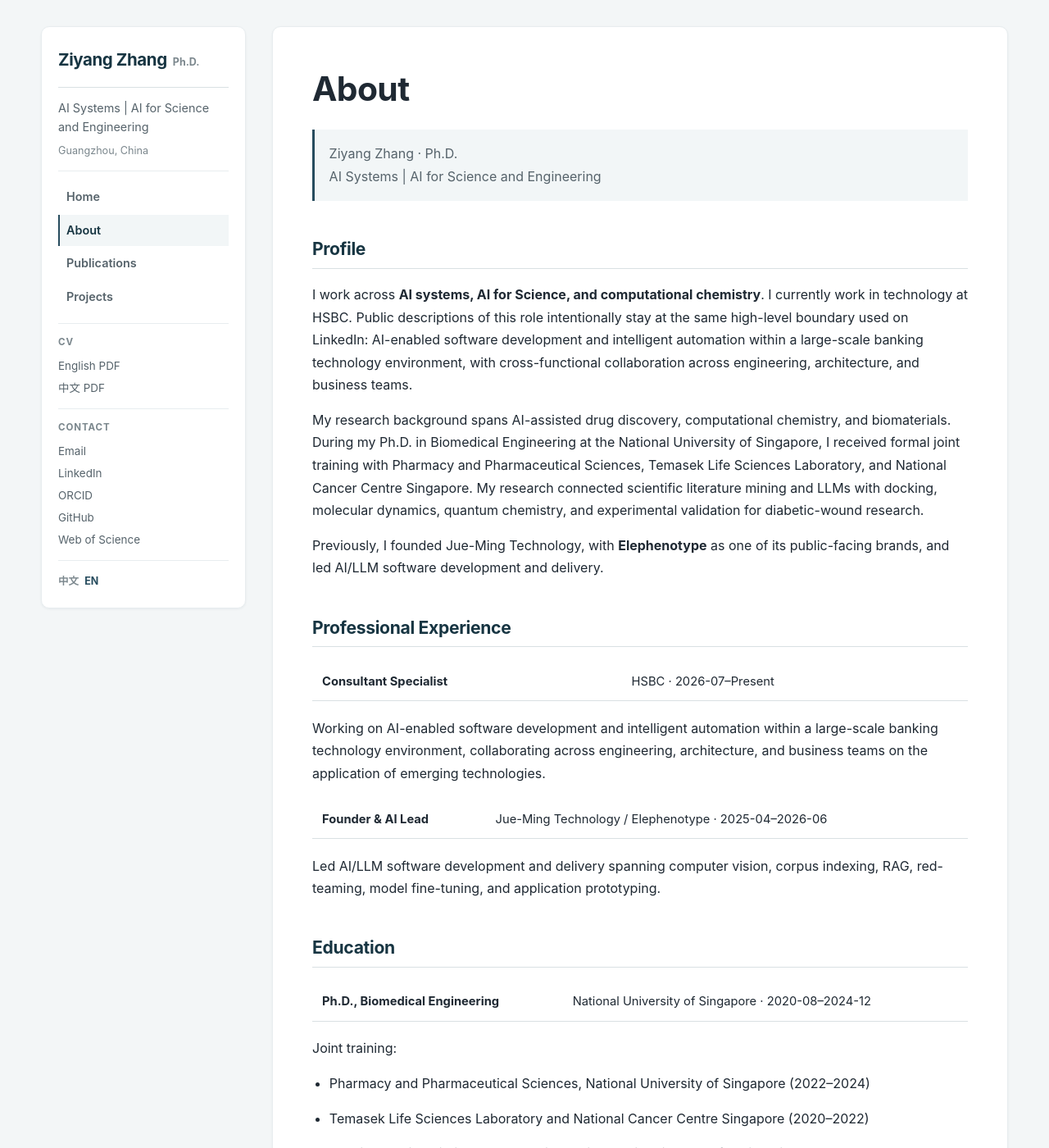
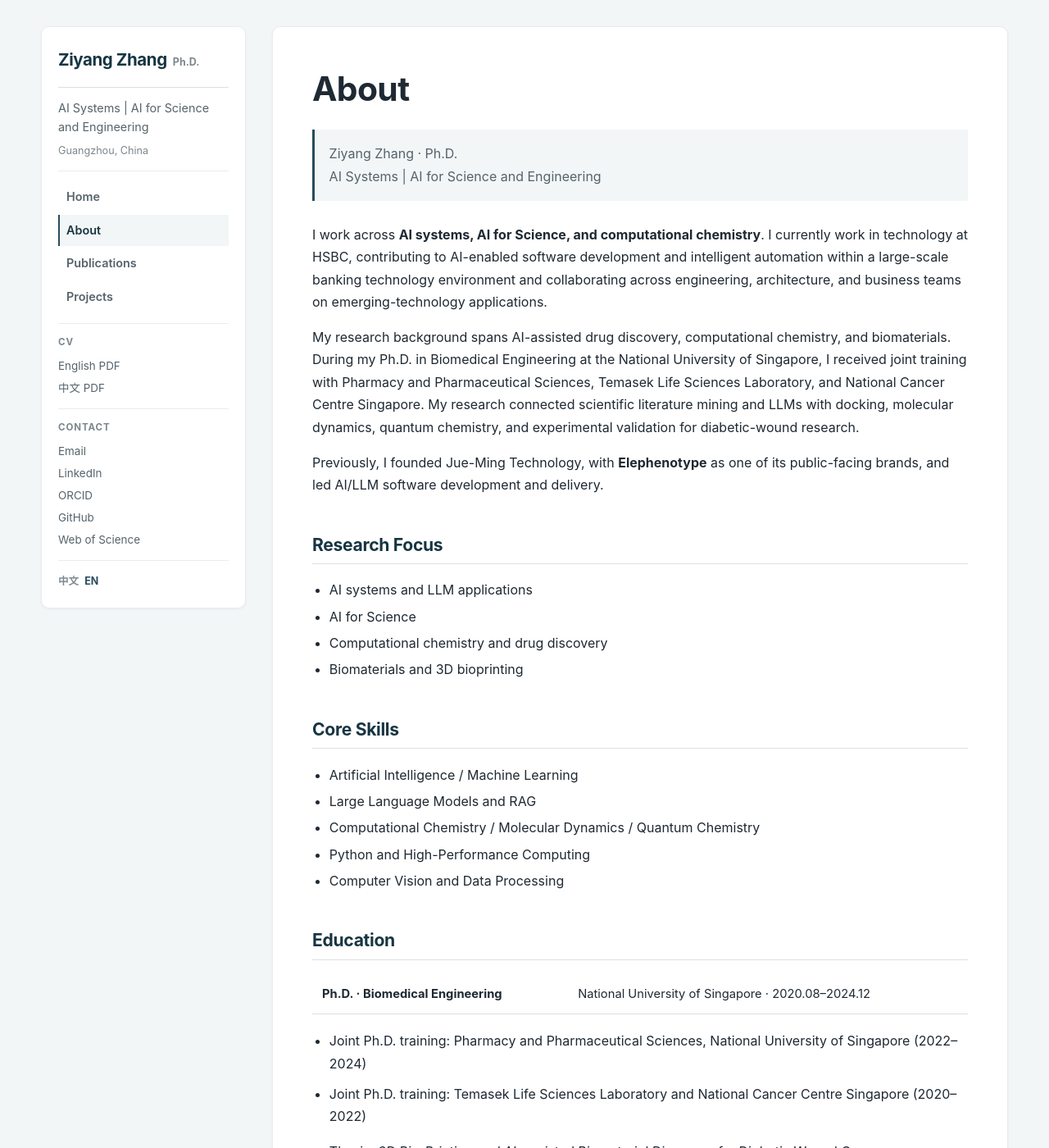
Before and after one commit to xianyu564/xianyu564.github.io, a Jekyll site: the page built from en/about.md, in a window 1280 px wide and 1400 px high. Shown: the whole window at 82% size. Built offline with Jekyll 4.4.1, drawn with Linux system fonts in a browser that asks for light colours; some of the changed text lies outside the part shown.

Commit message:
docs(about): remove editorial disclosure language in English

```diff
--- a/en/about.md
+++ b/en/about.md
@@ -6,7 +6,6 @@ permalink: /en/about/
 ---
 
 {% assign p = site.data.profile %}
-{% assign pubs = site.data.publications %}
 
 # About
 
@@ -15,37 +14,11 @@ permalink: /en/about/
 {{ p.identity.tagline_en }}
 </div>
 
-## Profile
+I work across **AI systems, AI for Science, and computational chemistry**. I currently work in technology at HSBC, contributing to AI-enabled software development and intelligent automation within a large-scale banking technology environment and collaborating across engineering, architecture, and business teams on emerging-technology applications.
 
-I work across **AI systems, AI for Science, and computational chemistry**. I currently work in technology at HSBC. Public descriptions of this role intentionally stay at the same high-level boundary used on LinkedIn: AI-enabled software development and intelligent automation within a large-scale banking technology environment, with cross-functional collaboration across engineering, architecture, and business teams.
-
-My research background spans AI-assisted drug discovery, computational chemistry, and biomaterials. During my Ph.D. in Biomedical Engineering at the National University of Singapore, I received formal joint training with Pharmacy and Pharmaceutical Sciences, Temasek Life Sciences Laboratory, and National Cancer Centre Singapore. My research connected scientific literature mining and LLMs with docking, molecular dynamics, quantum chemistry, and experimental validation for diabetic-wound research.
+My research background spans AI-assisted drug discovery, computational chemistry, and biomaterials. During my Ph.D. in Biomedical Engineering at the National University of Singapore, I received joint training with Pharmacy and Pharmaceutical Sciences, Temasek Life Sciences Laboratory, and National Cancer Centre Singapore. My research connected scientific literature mining and LLMs with docking, molecular dynamics, quantum chemistry, and experimental validation for diabetic-wound research.
 
 Previously, I founded Jue-Ming Technology, with **Elephenotype** as one of its public-facing brands, and led AI/LLM software development and delivery.
-
-## Professional Experience
-
-{% for exp in p.experience %}
-**{{ exp.role_en }}** | {{ exp.organization_en }}{% if exp.brand_en %} / {{ exp.brand_en }}{% endif %} · {{ exp.start }}–{% if exp.current %}Present{% else %}{{ exp.end }}{% endif %}
-
-{{ exp.description_en }}
-
-{% endfor %}
-
-## Education
-
-{% for edu in p.education %}
-**{{ edu.degree_en }}, {{ edu.field_en }}** | {{ edu.institution_en }} · {{ edu.start }}–{{ edu.end }}
-
-{% if edu.joint_training %}
-Joint training:
-{% for jt in edu.joint_training %}
-- {{ jt.en }} ({{ jt.period }})
-{% endfor %}
-{% endif %}
-{% if edu.thesis %}- Thesis: *{{ edu.thesis }}*{% endif %}
-
-{% endfor %}
 
 ## Research Focus
 
@@ -57,40 +30,28 @@ Joint training:
 {% for item in p.skills.en %}- {{ item }}
 {% endfor %}
 
-## Academic & Technical Archive
+## Education
 
-- [Publications & Scholarly Activities]({{ site.baseurl }}/en/publications/): published work, manuscripts, peer review, patents, and software copyrights.
-- [Projects & Open Source]({{ site.baseurl }}/en/projects/): selected research/technical work and secondary public repositories.
-- Representative Ph.D. work: {{ pubs.published[0].title }}, *{{ pubs.published[0].venue }}*, {{ pubs.published[0].role_en | downcase }}.
-- CV: [English PDF]({{ p.contact.cv_en | relative_url }}) · [中文 PDF]({{ p.contact.cv_zh | relative_url }}).
+{% for edu in p.education %}
+**{{ edu.degree_en }} · {{ edu.field_en }}** | {{ edu.institution_en }} · {{ edu.start | replace: '-', '.' }}–{{ edu.end | replace: '-', '.' }}
 
-## Additional Experience
+{% if edu.joint_training %}
+{% for jt in edu.joint_training %}- Joint Ph.D. training: {{ jt.en }} ({{ jt.period }})
+{% endfor %}
+{% endif %}
+{% if edu.thesis %}- Thesis: *{{ edu.thesis }}*{% endif %}
 
-**Internships / research placements**
+{% endfor %}
 
-- During Ph.D.: BioMap; Taikang Insurance Group; Beijing JuCreate Network Technology Co., Ltd.
-- During B.Sc.: Department of Chemical Physics, University of Science and Technology of China; Technical Institute of Physics and Chemistry, Chinese Academy of Sciences.
-
-**Research collaborations**
-{{ p.additional.collaborations_en }}
-
-**Arts**
-{{ p.additional.arts_en }}
-
-**Languages**
-{{ p.additional.languages_en }}
-
-## {{ p.now.label_en }}
+## Now actively working on
 
 [**{{ p.now.question_en }}**]({{ p.now.url }})
-{{ p.now.note_en }}
 
 ## Contact
 
-- Email: [{{ p.contact.email }}](mailto:{{ p.contact.email }})
+- [{{ p.contact.email }}](mailto:{{ p.contact.email }})
 - [LinkedIn]({{ p.contact.linkedin }})
 - [ORCID]({{ p.contact.orcid }})
 - [GitHub]({{ p.contact.github }})
 - [Web of Science]({{ p.contact.web_of_science }})
-
-> Phone numbers, detailed residential information, and internal enterprise implementation details are intentionally not published on this site.
+- [English CV PDF]({{ p.contact.cv_en }}) · [中文简历]({{ p.contact.cv_zh }})
```
